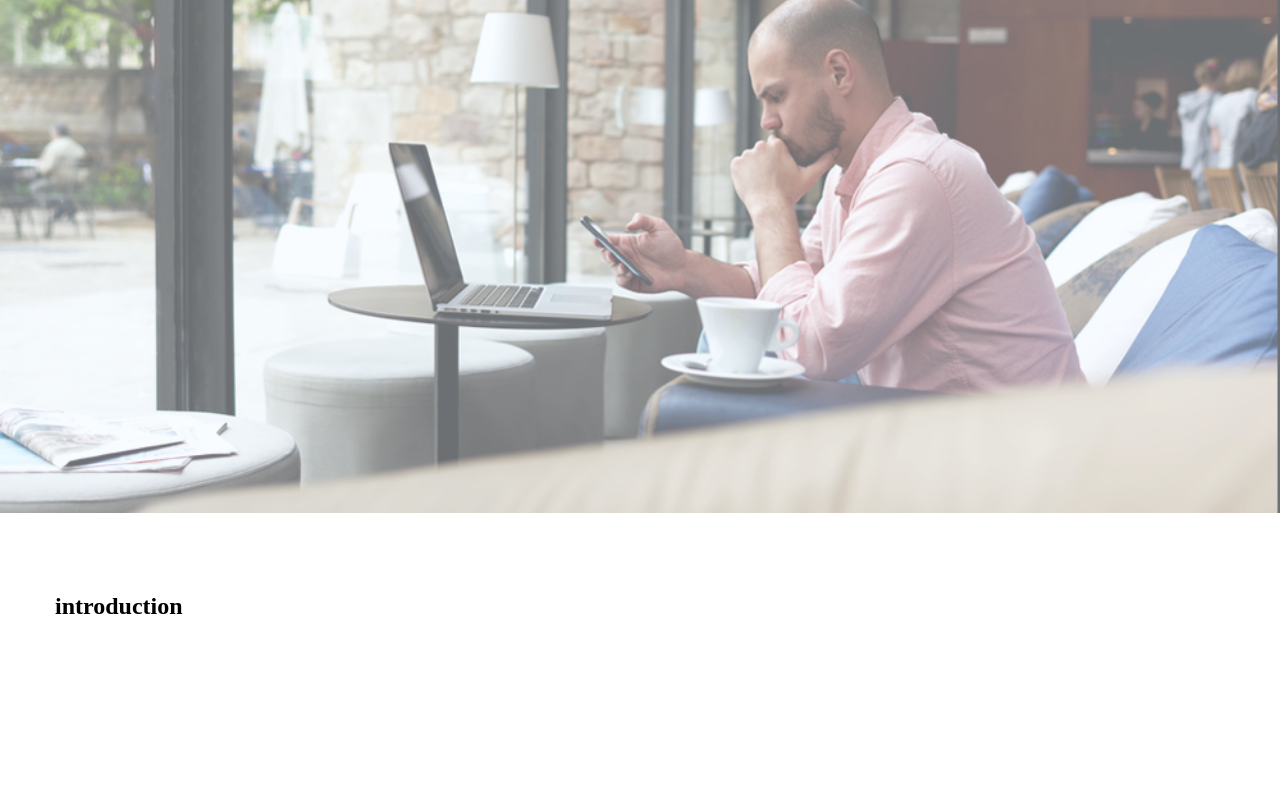
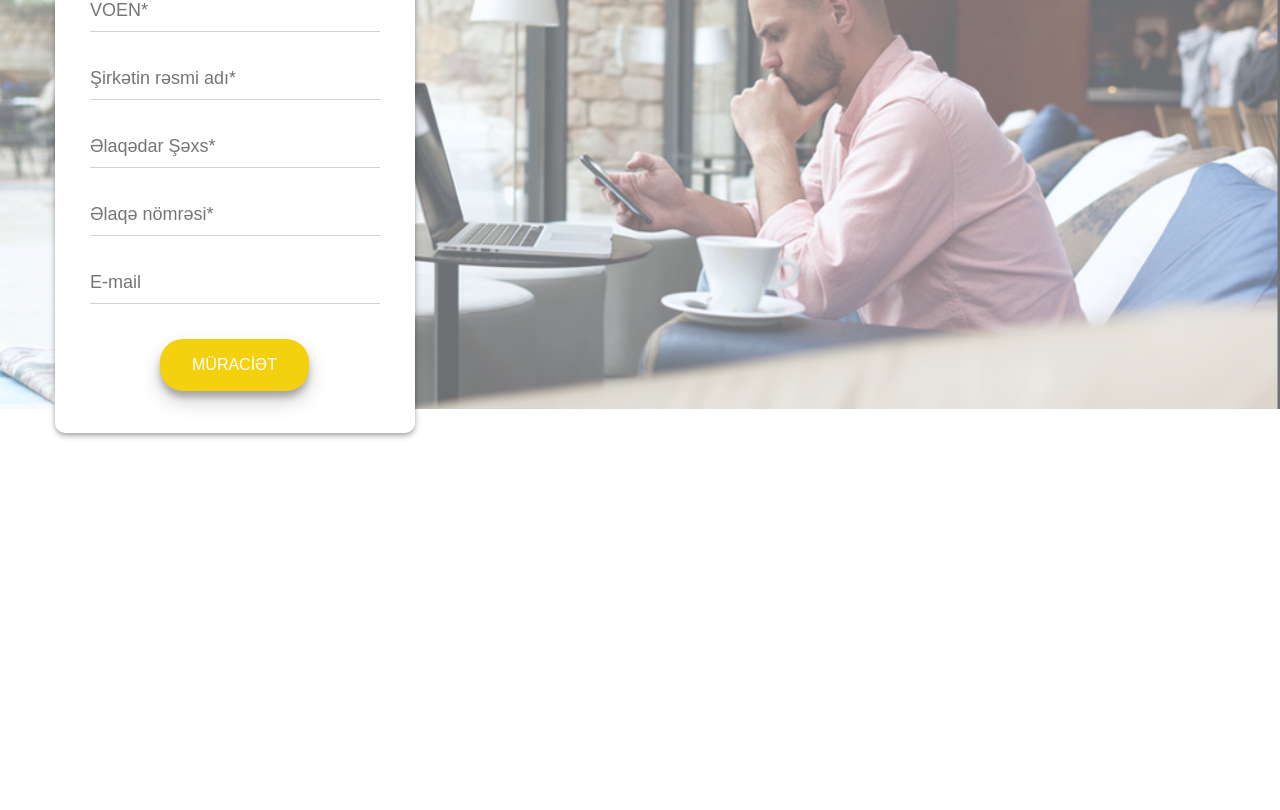
Before and after one commit to Rusta555/OnePoint-task, a plain HTML site: page index.html in a window 1280 px wide. Shown: the part 167-977 px from the top of the page. Drawn offline with Linux system fonts and the light colour scheme.

Commit message:
change file

```diff
--- a/assets/css/style.css
+++ b/assets/css/style.css
@@ -9,6 +9,8 @@
 .container {
     max-width: 1170px;
     margin: 0 auto;
+    z-index: 1;
+    display: flex;
 }
 
 header{
@@ -17,6 +19,8 @@ header{
     height: 80px;
     box-shadow: 0 4px 5px 0 rgb(0 0 0 / 14%), 0 1px 10px 0 rgb(0 0 0 / 12%), 0 2px 4px -1px rgb(0 0 0 / 20%);
     position: fixed;
+    z-index: 1;
+
 }
 
 body {
@@ -81,62 +85,107 @@ body {
 /* introduction */
 
 
-.introduction .image {
-
+.introduction {
+    padding: 80px 0 120px;
     background-image: url(../image/bg-picture.jpg);
     background-size: cover;
     background-repeat: no-repeat;
-    height: 85vh;
+    background-position: center;
+    height: 72vh;
     position: relative;
-    z-index: -2;
 }
 
-.overlay {
+.introduction .overlay {
+    top: 0;
     width: 100%;
     height: 100%;
     position: absolute;
     background-color: rgba(240, 248, 255, 0.452);
-    z-index: -1;
-}
 
-.introduction .container{
-    padding: 80px 0px;
-}
-
-.box {
-    padding: 65px 0px;
-}
-
-form {
-    width: 350px;
-    height: 450px;
-    background-color: #fff;
-    border-radius: 10px;
-    -webkit-box-shadow: 0 10px 20px rgb(0 0 0 / 19%), 0 6px 6px rgb(0 0 0 / 23%);
-    -moz-box-shadow: 0 10px 20px rgba(0,0,0,0.19), 0 6px 6px rgba(0,0,0,0.23);
-    box-shadow: 0 10px 20px rgb(0 0 0 / 19%), 0 6px 6px rgb(0 0 0 / 23%);
 
 }
 
-form input {
-    display: block;
-    margin: 15px auto;
-    width: 90%;
-    height: 30px;
-    padding: 10px;
+/* .introduction .container {
+    padding: 110px 0px;
+
+} */
+
+.flexbox-container{
+    display: flex;
+    align-items: center
+
+}
+
+.flexbox-item{
+    width: 100%;
+    height: 600px;
+
+}
+
+.flexbox-item-1 {
+    width: 360px;
+    height: 520px;
+    background-color: #fff;
+    border-radius: 10px;
+    box-shadow: 0 4px 5px 0 rgb(0 0 0 / 14%), 0 1px 10px 0 rgb(0 0 0 / 12%), 0 2px 4px -1px rgb(0 0 0 / 20%);
+    position: absolute;
+
+}
+
+.flexbox-item-1 {
+   font-family: 'Roboto', sans-serif ;
+
+}
+
+.box form {
+    padding: 30px;
+}
+
+
+.flexbox-item-1 .box form h2 {
+    font-size: 35px;
+    text-align: center;
+}
+
+.box .item{
+    padding: 5px;
+}
+
+.box .btn {
+    width: 150px;
+    height: 80px;
+    margin: 0 auto;
+    padding: 15px 0
+}
+
+form .item input {
+    outline: 0;
+    display: flex;
+    width: 100%;
+    margin: 0 0 15px;
     border: none;
+    border-bottom: 1px solid #d1d1d1;
+    letter-spacing: 0;
+    height: 43px;
+    font-size: 18px;
+    z-index: 1;
+}
+.box button {
+    padding: 30px 0px;
+    background-color: rgb(243, 209, 15);
+    color: white;
+    padding: 17px 32px;
+    border: none;
+    outline: none;
+    text-align: center;
+    display: inline-block;
+    font-size: 16px;
+    border-radius: 23px;
+    box-shadow: 0 10px 20px rgb(0 0 0 / 19%), 0 6px 6px rgb(0 0 0 / 23%);
     cursor: pointer;
 }
 
-form h2 {
-    text-align: center;
-    margin-bottom: 35px;
-    padding: 50px 5px 5px 5px;
+
+.flexbox-item-2 {
+    min-height: 100px;
 }
-
-form button {
-    display: block;
-    width: 25%;
-    margin-left: 130px;
-    margin-top: 25px;
-}
--- a/index.html
+++ b/index.html
@@ -68,13 +68,52 @@
     <main>
 
         <section class="introduction">
-            <div class="image">
-                <div class="overlay"></div>
+            <div class="overlay"></div>
+
+            <div class="container">
+
+            <div class="flex-container">
+                <div class="flexbox-item">
+
+                <div class="flexbox-item flexbox-item-1">
+                <div class="box">
+                    <form action="">
+                        <h2>Bizə qoşulun</h2>
+                            <div class="item">
+                            <input type="text" placeholder="VOEN*"/>
+                            </div>
+                            <div class="item">
+                            <input type="text" placeholder="Şirkətin rəsmi adı*"/>
+                            </div>
+                            <div class="item">
+                            <input type="text" placeholder="Əlaqədar Şəxs*"/>
+                            </div>
+                            <div class="item">
+                            <input type="text" placeholder="Əlaqə nömrəsi*"/>
+                            </div>
+                            <div class="item">
+                            <input type="text" placeholder="E-mail"/>
+                            </div>
+                            <div class="btn">
+                            <button>MÜRACİƏT</button>
+                        </div>
+
+                    </form>
+                </div>
+                </div>
+
+
+                <div class="flexbox-item flexbox-item-2">
+                    <h1>Onlayn kredit platforması</h1>
+                    <div class="line"></div>
+                    <p>"Onepoint.az – kredit prosesini avtomatlaşdıran onlayn marketpleysdir. Müştəriləriniz üçün müstəsna xidmət keyfiyyəti
+                        və yüksək satış təmin etmək üçün OnePoint etibarlı tərəfdaşdır. Kreditli satışa yeni yanaşmamız sizin və
+                        müştərilərinizin bu sahəyə baxışını dəyişəcək."</p>
+                </div>
+
             </div>
-            <div class="container">
-                <h1>introduction</h1>
-                <div class="content"></div>
-            </div>
+        </div>
+        </div>
 
         </section>
 
```
